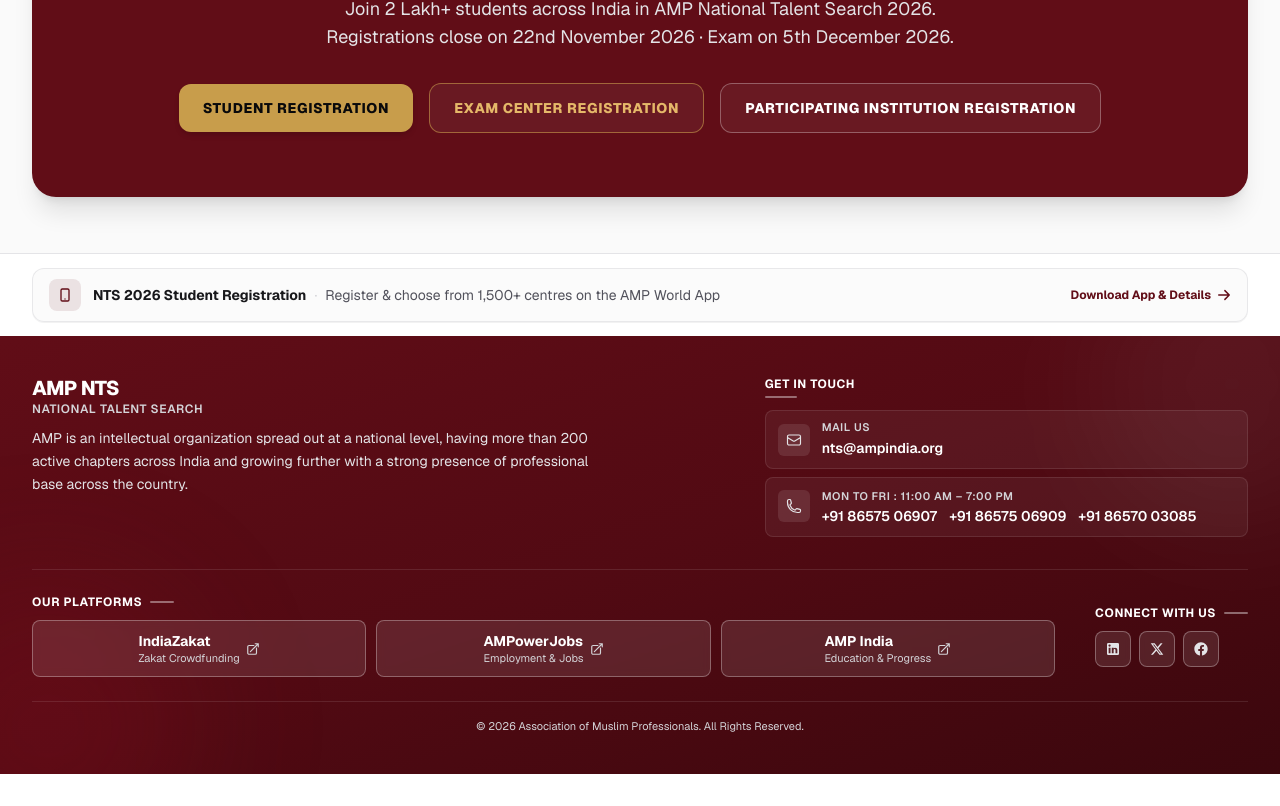
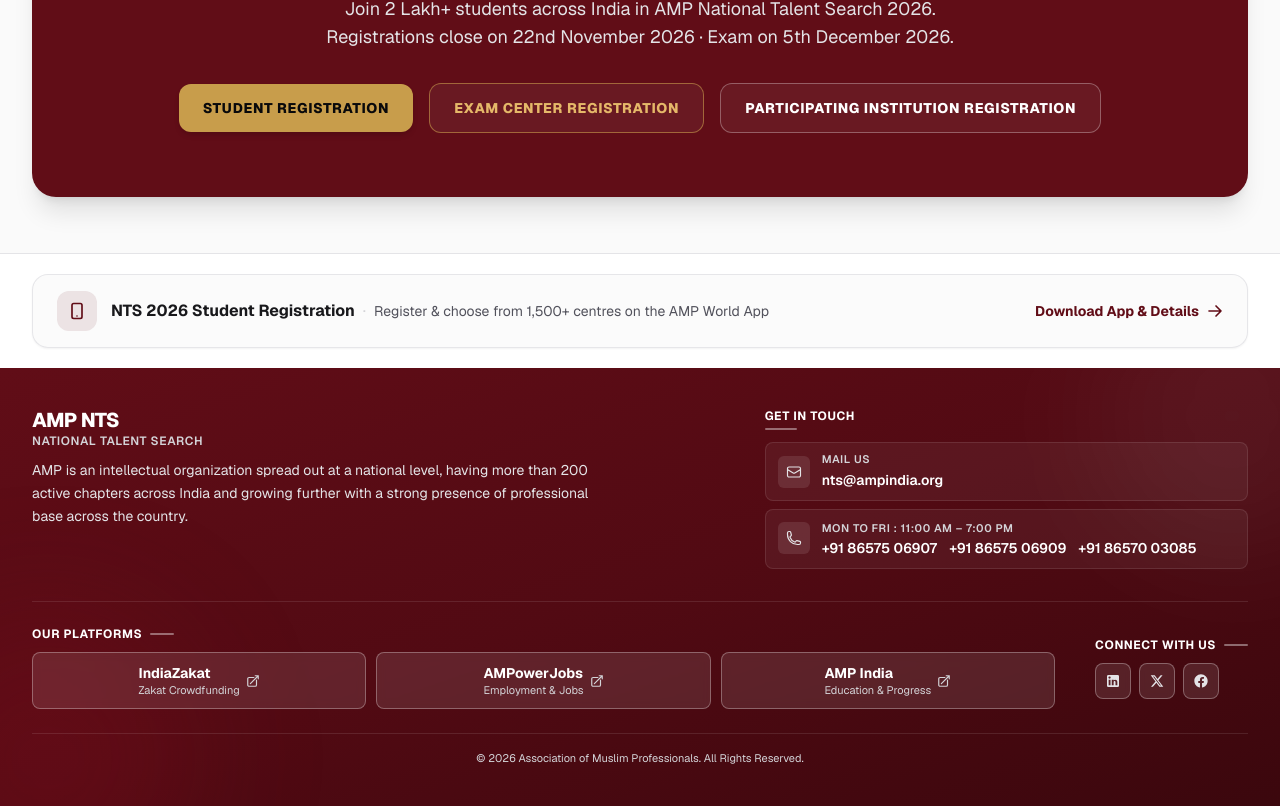
Before and after one commit to ansariafzal-ka/AMP-World-NTS-Web-Application-, a Next.js app: page / in a window 1280 px wide. Shown: the part 6517-7323 px from the top of the page. Before the commit the page ends 7291 px from the top, so only its background shows below. Built offline with nearby package versions, Linux system fonts and the light colour scheme.

Commit message:
Increase height and padding of pre-footer AMP World App banner

```diff
--- a/src/components/layout/footer.tsx
+++ b/src/components/layout/footer.tsx
@@ -70,20 +70,20 @@
     <>
       {/* Subtle Pre-Footer Callout Strip Redirecting to AMP_World_App (Hidden on /AMP_World_App) */}
       {!isAppPage && (
-        <aside aria-label="AMP World App Download" className="border-t border-zinc-200 bg-white py-3 sm:py-3.5">
+        <aside aria-label="AMP World App Download" className="border-t border-zinc-200 bg-white py-4 sm:py-5">
           <div className="mx-auto max-w-7xl px-4 sm:px-6 lg:px-8">
             <Link
               href="/AMP_World_App"
-              className="group flex flex-col sm:flex-row sm:items-center justify-between gap-2 sm:gap-4 rounded-xl border border-zinc-200/80 bg-zinc-50/70 hover:bg-[#FBF2F3]/40 px-3.5 py-2 sm:px-4 sm:py-2.5 transition-all duration-200 hover:border-[#610D17]/30 shadow-2xs"
+              className="group flex flex-col sm:flex-row sm:items-center justify-between gap-3 sm:gap-4 rounded-2xl border border-zinc-200/90 bg-zinc-50/80 hover:bg-[#FBF2F3]/50 px-4 sm:px-6 py-3.5 sm:py-4 transition-all duration-200 hover:border-[#610D17]/30 shadow-xs hover:shadow-sm"
             >
-              <div className="flex items-start sm:items-center gap-2.5 sm:gap-3 min-w-0">
-                <span className="flex h-7 w-7 sm:h-8 sm:w-8 shrink-0 items-center justify-center rounded-lg bg-[#610D17]/10 text-[#610D17] group-hover:scale-105 transition-transform mt-0.5 sm:mt-0">
-                  <svg className="w-3.5 h-3.5 sm:w-4 sm:h-4" fill="none" viewBox="0 0 24 24" stroke="currentColor" strokeWidth={2}>
+              <div className="flex items-start sm:items-center gap-3 sm:gap-3.5 min-w-0">
+                <span className="flex h-9 w-9 sm:h-10 sm:w-10 shrink-0 items-center justify-center rounded-xl bg-[#610D17]/10 text-[#610D17] group-hover:scale-105 transition-transform mt-0.5 sm:mt-0">
+                  <svg className="w-4 h-4 sm:w-5 sm:h-5" fill="none" viewBox="0 0 24 24" stroke="currentColor" strokeWidth={2}>
                     <path strokeLinecap="round" strokeLinejoin="round" d="M12 18h.01M8 21h8a2 2 0 002-2V5a2 2 0 00-2-2H8a2 2 0 00-2 2v14a2 2 0 002 2z" />
                   </svg>
                 </span>
                 <div className="min-w-0">
-                  <div className="flex flex-wrap items-center gap-x-2 text-xs sm:text-sm">
+                  <div className="flex flex-wrap items-center gap-x-2 text-sm sm:text-base">
                     <span className="font-bold text-zinc-900 group-hover:text-[#610D17] transition-colors">
                       NTS 2026 Student Registration
                     </span>
@@ -92,13 +92,13 @@
                       Register &amp; choose from 1,500+ centres on the AMP World App
                     </span>
                   </div>
-                  <p className="text-[11px] text-zinc-500 md:hidden">
+                  <p className="text-xs text-zinc-500 md:hidden mt-0.5">
                     Register &amp; choose exam centre on the AMP World App
                   </p>
                   {/* Left-aligned link on mobile directly below description */}
-                  <div className="flex items-center gap-1.5 text-xs font-bold text-[#610D17] mt-1.5 sm:hidden">
+                  <div className="flex items-center gap-1.5 text-xs sm:text-sm font-bold text-[#610D17] mt-2 sm:hidden">
                     <span>Download App &amp; Details</span>
-                    <svg className="w-3.5 h-3.5 transition-transform duration-200 group-hover:translate-x-0.5" fill="none" viewBox="0 0 24 24" stroke="currentColor" strokeWidth={2.5}>
+                    <svg className="w-4 h-4 transition-transform duration-200 group-hover:translate-x-0.5" fill="none" viewBox="0 0 24 24" stroke="currentColor" strokeWidth={2.5}>
                       <path strokeLinecap="round" strokeLinejoin="round" d="M13.5 4.5L21 12m0 0l-7.5 7.5M21 12H3" />
                     </svg>
                   </div>
@@ -106,9 +106,9 @@
               </div>
 
               {/* Desktop / Tablet link on the right */}
-              <div className="hidden sm:flex items-center justify-end gap-1.5 text-xs font-bold text-[#610D17] shrink-0">
+              <div className="hidden sm:flex items-center justify-end gap-2 text-xs sm:text-sm font-bold text-[#610D17] shrink-0">
                 <span>Download App &amp; Details</span>
-                <svg className="w-3.5 h-3.5 transition-transform duration-200 group-hover:translate-x-0.5" fill="none" viewBox="0 0 24 24" stroke="currentColor" strokeWidth={2.5}>
+                <svg className="w-4 h-4 transition-transform duration-200 group-hover:translate-x-1" fill="none" viewBox="0 0 24 24" stroke="currentColor" strokeWidth={2.5}>
                   <path strokeLinecap="round" strokeLinejoin="round" d="M13.5 4.5L21 12m0 0l-7.5 7.5M21 12H3" />
                 </svg>
               </div>
```
